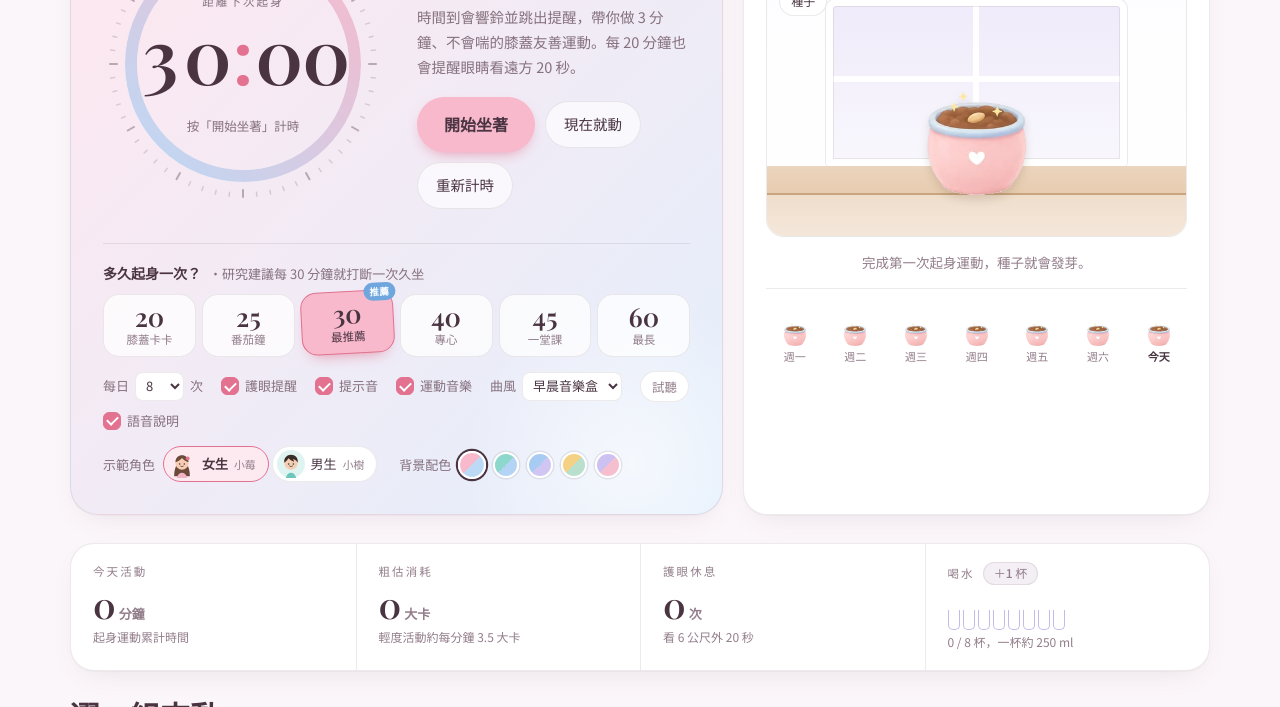
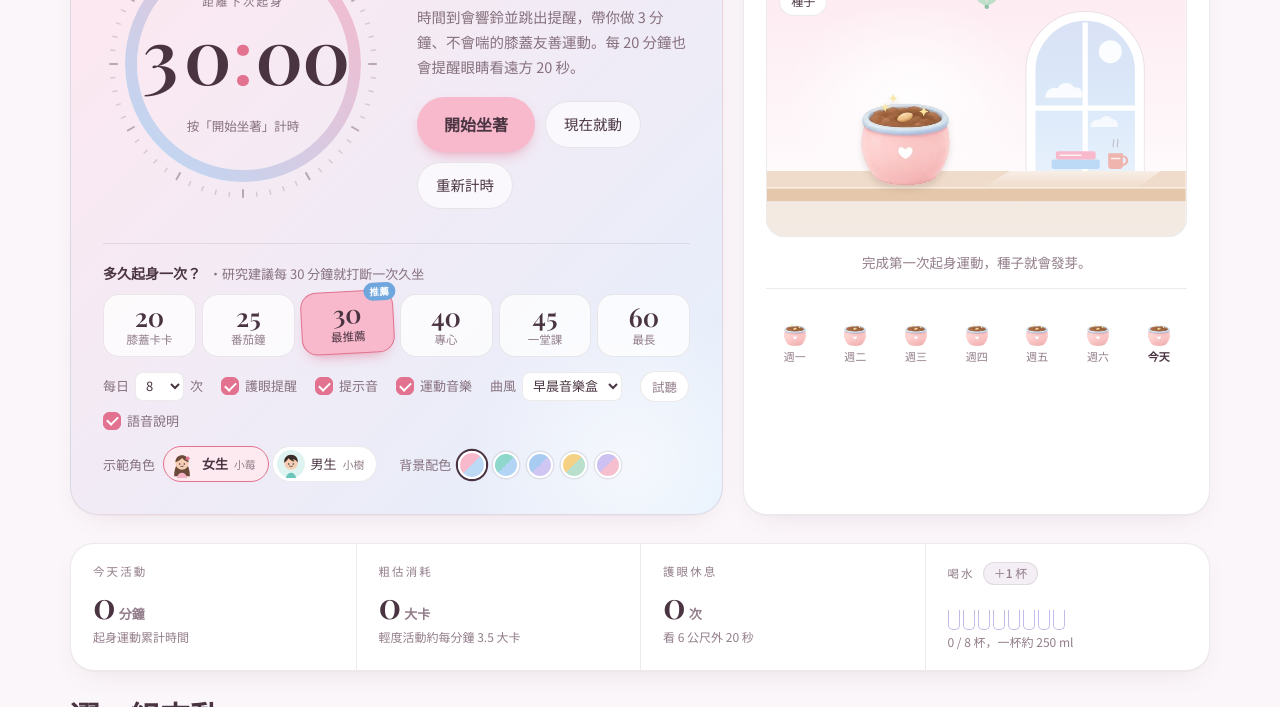
Before and after one commit to cute-capstone/standup-garden, a plain HTML site: page index.html in a window 1280 px wide. Shown: the part 393-1100 px from the top of the page. Drawn offline with nearby package versions, Linux system fonts and the light colour scheme; a web font is replaced by a local one.

Commit message:
盆栽場景重畫：粉彩牆＋拱窗（呼應 logo）＋窗台小物，盆栽偏左坐在窗台上，不壓在線上
Co-Authored-By: Claude Opus 5.5 <noreply@anthropic.com>

```diff
--- a/index.html
+++ b/index.html
@@ -190,22 +190,11 @@ nav.tabs button[aria-selected="true"]::after{content:"";position:absolute;left:1
 .garden-head h2{font-size:22px}
 .garden-head .count{font-size:40px;font-weight:600;line-height:1;color:var(--leaf)}
 .garden-head .count span{font-size:14px;color:var(--muted);font-family:var(--f-body);font-weight:400}
-/* 盆栽場景：牆＋窗（上）＋窗台（下），盆栽坐在窗台上；盆栽圖已去背，不再用 multiply */
-.window{position:relative;border-radius:18px;overflow:hidden;aspect-ratio:16/10;min-height:220px;border:1px solid var(--hair);
-  background:linear-gradient(180deg,color-mix(in srgb,var(--paper) 88%,var(--sky-soft)),var(--paper))}
-.window::before{content:"";position:absolute;left:14%;right:14%;top:9%;bottom:27%;border-radius:10px 10px 4px 4px;
-  border:7px solid var(--paper);box-shadow:0 0 0 1px var(--hair),inset 0 0 0 1px var(--hair);
-  background:
-    linear-gradient(90deg,transparent calc(50% - 3px),var(--paper) calc(50% - 3px),var(--paper) calc(50% + 3px),transparent calc(50% + 3px)),
-    linear-gradient(180deg,transparent calc(48% - 3px),var(--paper) calc(48% - 3px),var(--paper) calc(48% + 3px),transparent calc(48% + 3px)),
-    linear-gradient(180deg,var(--sky-soft),color-mix(in srgb,var(--sky-soft) 40%,var(--paper)))}
-.window::after{content:"";position:absolute;left:0;right:0;bottom:0;height:27%;
-  background:linear-gradient(180deg,
-    color-mix(in srgb,var(--wood) 70%,var(--paper)) 0,color-mix(in srgb,var(--wood) 85%,var(--paper)) 38%,
-    var(--wood-2) 38%,var(--wood-2) calc(38% + 2px),
-    color-mix(in srgb,var(--wood) 55%,var(--paper)) calc(38% + 2px),color-mix(in srgb,var(--wood) 40%,var(--paper)) 100%)}
-.window img.pot{position:absolute;z-index:1;left:50%;bottom:14%;height:80%;width:auto;max-width:none;transform:translateX(-50%);
-  filter:drop-shadow(0 5px 4px rgba(90,60,40,.16))}
+/* 盆栽場景（插畫）：粉彩牆＋右側拱窗（呼應 logo 拱門溫室）＋窗台，盆栽偏左坐在窗台上；背景是 .scene SVG，顏色跟著配色 token */
+.window{position:relative;border-radius:18px;overflow:hidden;aspect-ratio:16/10;min-height:220px;border:1px solid var(--hair);background:var(--paper)}
+.window .scene{position:absolute;inset:0;width:100%;height:100%;display:block}
+.window img.pot{position:absolute;z-index:1;left:33%;bottom:17.6%;height:71%;width:auto;max-width:none;transform:translateX(-50%);
+  filter:drop-shadow(0 4px 3px rgba(90,60,40,.14))}
 .stage-name{position:absolute;top:12px;left:12px;z-index:2;font-size:12px;background:var(--paper);padding:3px 11px;border-radius:999px;border:1px solid var(--hair)}
 .garden .hint{font-size:13.5px;color:var(--muted);text-align:center}
 .week{display:grid;grid-template-columns:repeat(7,minmax(0,1fr));gap:4px;padding-top:12px;border-top:1px solid var(--hair)}
@@ -762,6 +751,41 @@ table.week-t{border-collapse:collapse;width:100%;min-width:620px;font-size:14px}
           <div class="count num" id="gCount">0<span> / 8 次</span></div>
         </div>
         <div class="window">
+          <svg class="scene" viewBox="0 0 400 250" preserveAspectRatio="xMidYMax slice" aria-hidden="true">
+            <defs>
+              <linearGradient id="scWall" x1="0" y1="0" x2="0" y2="1"><stop offset="0" stop-color="var(--leaf-soft)"/><stop offset="1" stop-color="var(--paper)"/></linearGradient>
+              <linearGradient id="scSky" x1="0" y1="0" x2="0" y2="1"><stop offset="0" stop-color="var(--sun-2)" stop-opacity=".55"/><stop offset="1" stop-color="var(--sun-soft)"/></linearGradient>
+              <radialGradient id="scGlow" cx=".5" cy=".5" r=".5"><stop offset="0" stop-color="var(--paper)" stop-opacity=".95"/><stop offset="1" stop-color="var(--paper)" stop-opacity="0"/></radialGradient>
+              <linearGradient id="scBeam" x1="0" y1="0" x2="0" y2="1"><stop offset="0" stop-color="var(--paper)" stop-opacity=".55"/><stop offset="1" stop-color="var(--paper)" stop-opacity="0"/></linearGradient>
+            </defs>
+            <rect width="400" height="250" fill="url(#scWall)"/>
+            <ellipse cx="136" cy="120" rx="120" ry="96" fill="url(#scGlow)"/>
+            <!-- 拱窗 -->
+            <path d="M252 188V92a52 52 0 0 1 104 0v96z" fill="url(#scSky)"/>
+            <circle cx="328" cy="74" r="11" fill="var(--paper)" opacity=".9"/>
+            <path d="M266 118c0-7 6-11 12-9 2-6 12-7 15-1 6-1 10 4 8 10z" fill="var(--paper)" opacity=".85"/>
+            <path d="M309 146c0-5 4-8 9-7 2-4 9-5 11-1 4 0 7 3 6 8z" fill="var(--paper)" opacity=".7"/>
+            <path d="M304 46v142M252 128h104" stroke="var(--paper)" stroke-width="5"/>
+            <path d="M252 188V92a52 52 0 0 1 104 0v96" fill="none" stroke="var(--paper)" stroke-width="9"/>
+            <path d="M247.5 188V92a56.5 56.5 0 0 1 113 0v96" fill="none" stroke="var(--hair)" stroke-width="1"/>
+            <!-- 窗台 -->
+            <path d="M0 188h400v16H0z" fill="var(--wood)" opacity=".55"/>
+            <path d="M232 188h144l-22 16H206z" fill="url(#scBeam)"/>
+            <path d="M0 204h400v13H0z" fill="var(--wood)" opacity=".9"/>
+            <path d="M0 204h400" stroke="var(--paper)" stroke-width="1.2" opacity=".7"/>
+            <path d="M0 217h400v33H0z" fill="var(--wood-2)" opacity=".22"/>
+            <!-- 窗台小物：兩本書＋小杯 -->
+            <g transform="translate(272 167)">
+              <rect x="0" y="10" width="46" height="9" rx="2" fill="var(--sun-2)"/>
+              <rect x="4" y="2" width="38" height="8" rx="2" fill="var(--leaf-2)"/>
+              <path d="M8 6h20" stroke="var(--paper)" stroke-width="1.4" stroke-linecap="round" opacity=".8"/>
+              <path d="M54 4h14v12a3 3 0 0 1-3 3h-8a3 3 0 0 1-3-3z" fill="var(--clay)" opacity=".85"/><path d="M57 9h8" stroke="var(--paper)" stroke-width="1.3" stroke-linecap="round" opacity=".8"/>
+              <path d="M68 7a4 4 0 0 1 0 8" fill="none" stroke="var(--clay)" stroke-width="2.2" opacity=".85"/>
+              <path d="M59 -2c-2-3 2-4 0-7M63 -2c-2-3 2-4 0-7" stroke="var(--muted)" stroke-width="1" fill="none" opacity=".45" stroke-linecap="round"/>
+            </g>
+            <!-- 牆上小裝飾：吊掛的葉片 -->
+            <g opacity=".75" transform="translate(176 0)"><path d="M34 0v30" stroke="var(--hair)" stroke-width="1.2"/><path d="M34 30c-9-2-13-9-12-16 8 1 12 8 12 16zM34 30c9-2 13-9 12-16-8 1-12 8-12 16z" fill="var(--green-2)"/><circle cx="34" cy="31" r="2.2" fill="var(--green)"/></g>
+          </svg>
           <span class="stage-name" id="stageName">種子</span>
           <img class="pot" id="plantBig" src="img/frames/pot-0.webp?v=2" alt="今日盆栽">
         </div>
```
